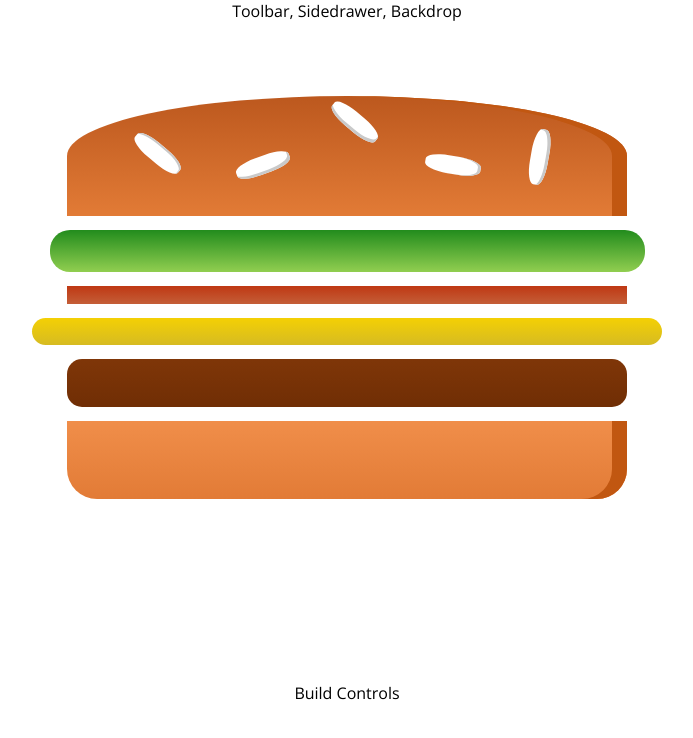
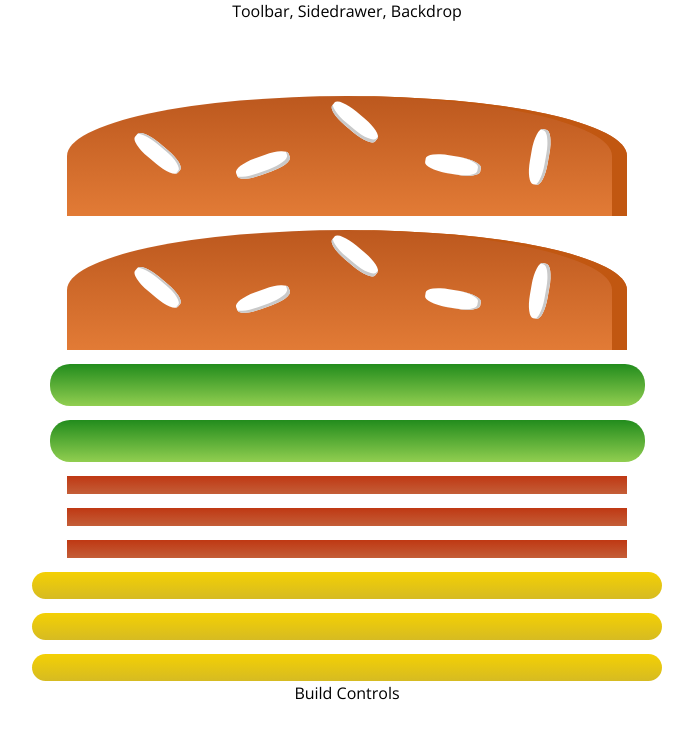
Before and after one commit to mkrabacher/react-burger-builder, a React (Create React App) app: page / in a window 1280 px wide. Shown: the top 738 px of the page, without its empty margins (293-986 px from the left). Built offline with nearby package versions, Linux system fonts and the light colour scheme.

Commit message:
created dynamic burger building

```diff
--- a/src/components/Burger/Burger.js
+++ b/src/components/Burger/Burger.js
@@ -4,14 +4,18 @@ import BurgerIngrediant from './BurgerIngrediant/BurgerIngrediant';
 import './Burger.scss'
 
 const burger = (props) => {
+
+  let fixins = [];
+  fixins = Object.keys(props.fixins).map(fixinKey => {
+   return  [...Array(props.fixins[fixinKey])].map((_, i) => {
+      return <BurgerIngrediant key={fixinKey + i} type={fixinKey}/>;
+    })
+
+  });
+
   return (
     <div className="Burger">
-      <BurgerIngrediant type="bread-top"/>
-      <BurgerIngrediant type="lettuce"/>
-      <BurgerIngrediant type="bacon"/>
-      <BurgerIngrediant type="cheese"/>
-      <BurgerIngrediant type="meat"/>
-      <BurgerIngrediant type="bread-bottom"/>
+      {fixins}
     </div>
   );
 }
--- a/src/containers/BurgerBuilder/BurgerBuilder.js
+++ b/src/containers/BurgerBuilder/BurgerBuilder.js
@@ -3,12 +3,22 @@ import Burger from '../../components/Burger/Burger';
 import Aux from '../../hoc/AuxWrapper'
 
 class BurgerBuilder extends Component {
+  state = {
+    fixins: {
+      'bread-top': 2,
+      'lettuce': 2,
+      'bacon': 3,
+      'cheese': 7,
+      'meat': 0,
+      'bread-bottom': 1,
+    }
+  }
 
 
   render () {
     return (
       <Aux>
-        <Burger />
+        <Burger fixins={this.state.fixins}/>
 
         <div>Build Controls</div>
       </Aux>
```
